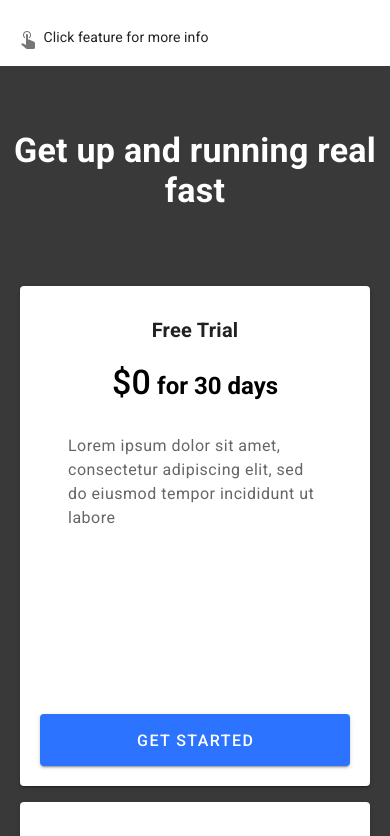
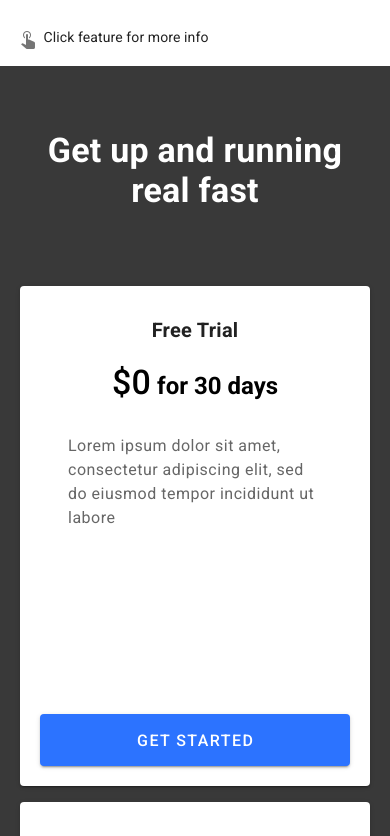
Before and after one commit to amplify-technologies/lawns-website, a Vue app: page / in a window 390 px wide. Shown: the part 1002-1838 px from the top of the page. Built offline with nearby package versions, Linux system fonts and the light colour scheme.

Commit message:
Improves header wrap spacing for mobile

```diff
--- a/src/components/home/PricingPage.vue
+++ b/src/components/home/PricingPage.vue
@@ -17,7 +17,7 @@
         >
 
           <p
-            class="text-h4 text-center white--text font-weight-bold"
+            class="text-h4 px-4 text-center white--text font-weight-bold"
           >
             Get up and running real fast
           </p>
```
